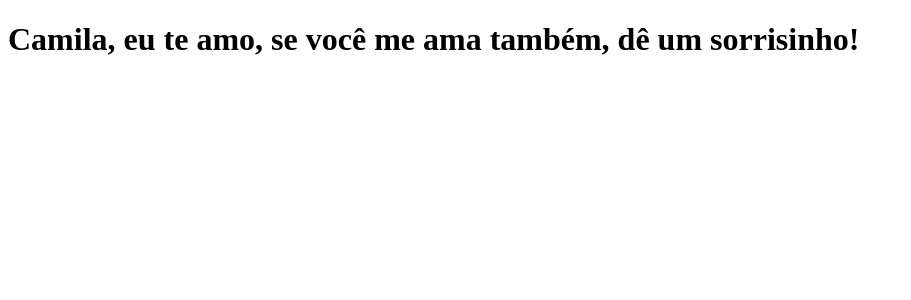
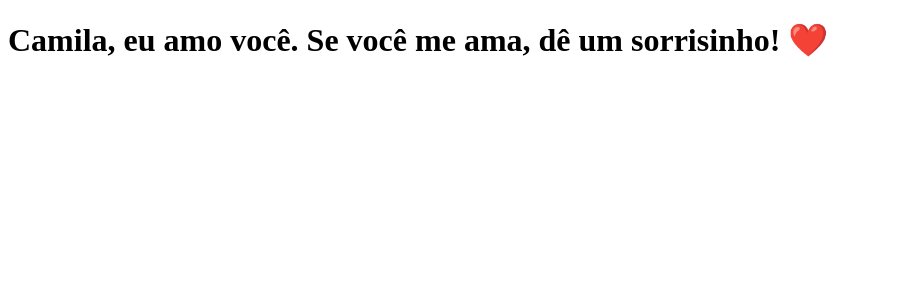
Before and after one commit to gfabreu/clone-tabnews, a Next.js app: page / in a window 1280 px wide. Shown: the top 300 px of the page, without its empty margins (0-911 px from the left). Built offline with nearby package versions, Linux system fonts and the light colour scheme.

Commit message:
modifica a frase

```diff
--- a/pages/index.js
+++ b/pages/index.js
@@ -1,4 +1,4 @@
 function Home() {
-    return <h1>Camila, eu te amo, se você me ama também, dê um sorrisinho!</h1>
+    return <h1>Camila, eu amo você. Se você me ama, dê um sorrisinho! ❤️</h1>
 }
 export default Home;
```
